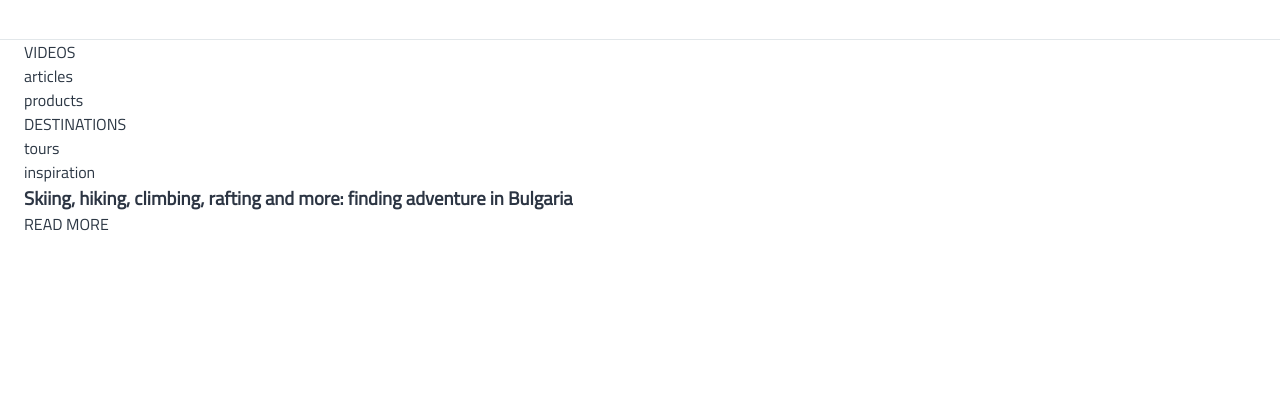
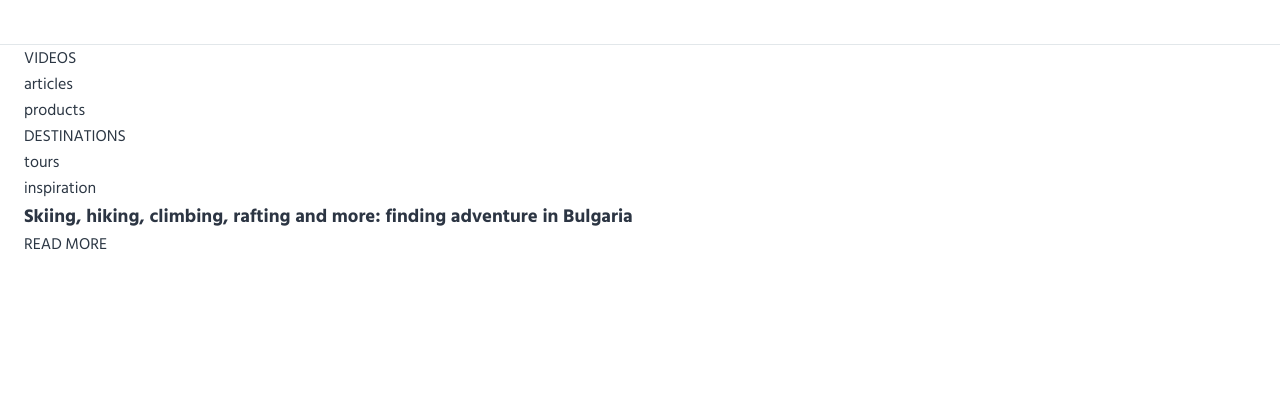
Before and after one commit to kobayashiwa/for01, a plain HTML site: page index.html in a window 1280 px wide. Shown: the part 388-800 px from the top of the page. Drawn offline with nearby package versions, Linux system fonts and the light colour scheme.

Commit message:
“書体をHindSiliguriに変更”

```diff
--- a/css/style.css
+++ b/css/style.css
@@ -5,7 +5,7 @@
 }
 body {
 	margin: 0;
-	font-family: 'Titillium Web', sans-serif;
+	font-family: 'Hind Siliguri', sans-serif;
 	color: #2C3543;
 }
 a {
--- a/index.html
+++ b/index.html
@@ -6,7 +6,7 @@
     <meta name="viewport" content="width=device-width, initial-scale=1.0">
     <link rel="stylesheet" type="text/css" href="css/style.css" />
     <script src="http://code.jquery.com/jquery-1.11.1.min.js"></script>
-    <link href="https://fonts.googleapis.com/css2?family=Titillium+Web:wght@200;300;400&display=swap" rel="stylesheet">
+    <link href="https://fonts.googleapis.com/css2?family=Hind+Siliguri:wght@300;400;500;600;700&display=swap" rel="stylesheet">
 </head>
 <body>
 
```
